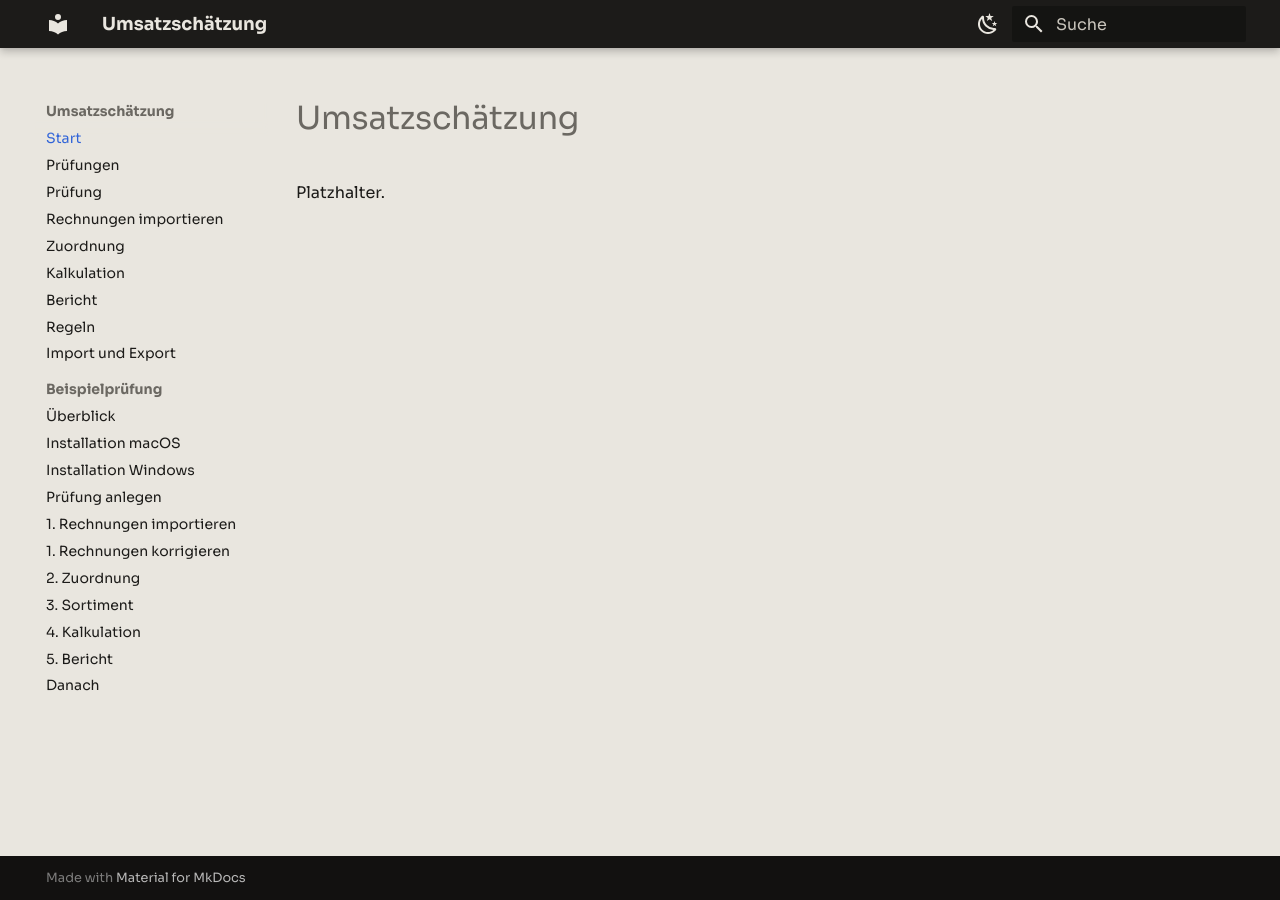
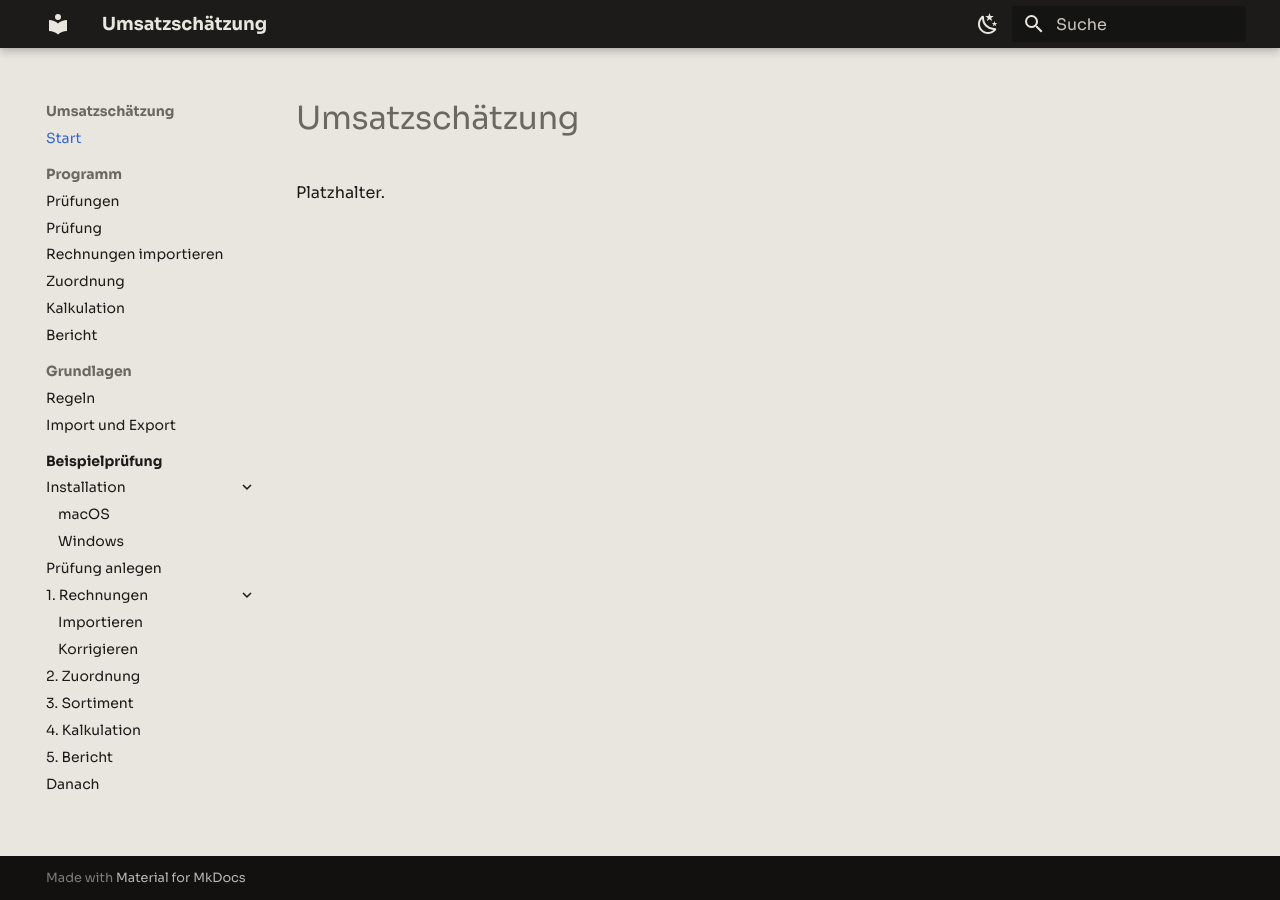
Before and after one commit to rotmanjanez/Umsatzschaetzung, an MkDocs documentation site: the page built from web/docs/pages/index.md, in a window 1280 px wide. Built offline with MkDocs 1.6.1 and Material for MkDocs 9.7.7, drawn with Linux system fonts in a browser that asks for light colours; the version menu is left out.

Commit message:
more structure in docs

```diff
--- a/web/docs/mkdocs.yml
+++ b/web/docs/mkdocs.yml
@@ -10,6 +10,8 @@ theme:
   custom_dir: overrides
   features:
     - navigation.sections
+    - navigation.indexes
+    - navigation.expand
     - content.code.copy
   palette:
     - media: "(prefers-color-scheme: light)"
@@ -44,21 +46,25 @@ markdown_extensions:
 
 nav:
   - Start: index.md
-  - Prüfungen: pruefungen.md
-  - Prüfung: pruefung.md
-  - Rechnungen importieren: rechnungen.md
-  - Zuordnung: zuordnung.md
-  - Kalkulation: kalkulation.md
-  - Bericht: bericht.md
-  - Regeln: regeln.md
-  - Import und Export: import-export.md
+  - Programm:
+      - Prüfungen: pruefungen.md
+      - Prüfung: pruefung.md
+      - Rechnungen importieren: rechnungen.md
+      - Zuordnung: zuordnung.md
+      - Kalkulation: kalkulation.md
+      - Bericht: bericht.md
+  - Grundlagen:
+      - Regeln: regeln.md
+      - Import und Export: import-export.md
   - Beispielprüfung:
-      - Überblick: guide/index.md
-      - Installation macOS: guide/install-macos.md
-      - Installation Windows: guide/install-windows.md
+      - guide/index.md
+      - Installation:
+          - macOS: guide/install-macos.md
+          - Windows: guide/install-windows.md
       - Prüfung anlegen: guide/start.md
-      - 1. Rechnungen importieren: guide/rechnungen.md
-      - 1. Rechnungen korrigieren: guide/korrektur.md
+      - 1. Rechnungen:
+          - Importieren: guide/rechnungen.md
+          - Korrigieren: guide/korrektur.md
       - 2. Zuordnung: guide/zuordnung.md
       - 3. Sortiment: guide/sortiment.md
       - 4. Kalkulation: guide/kalkulation.md
```
